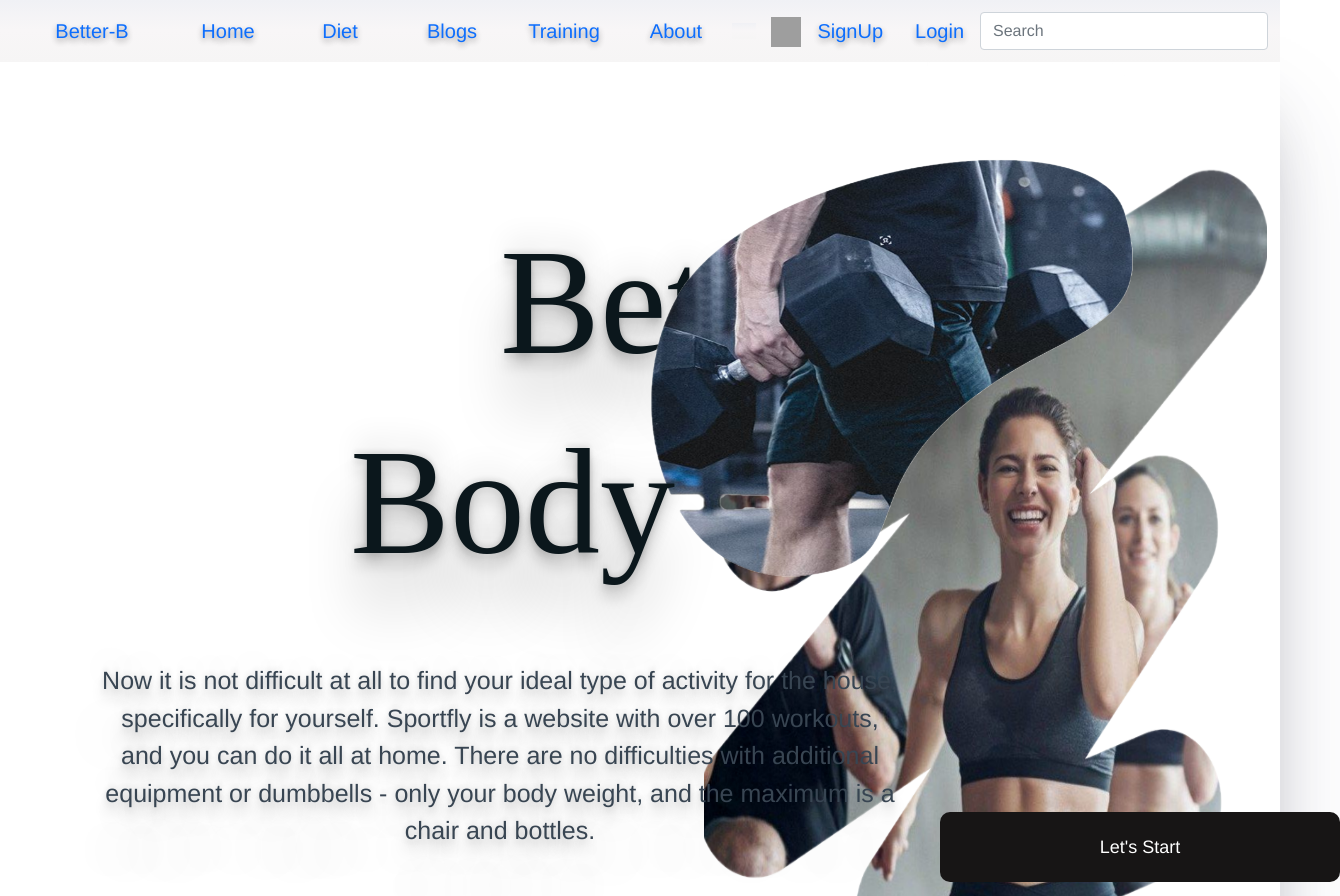
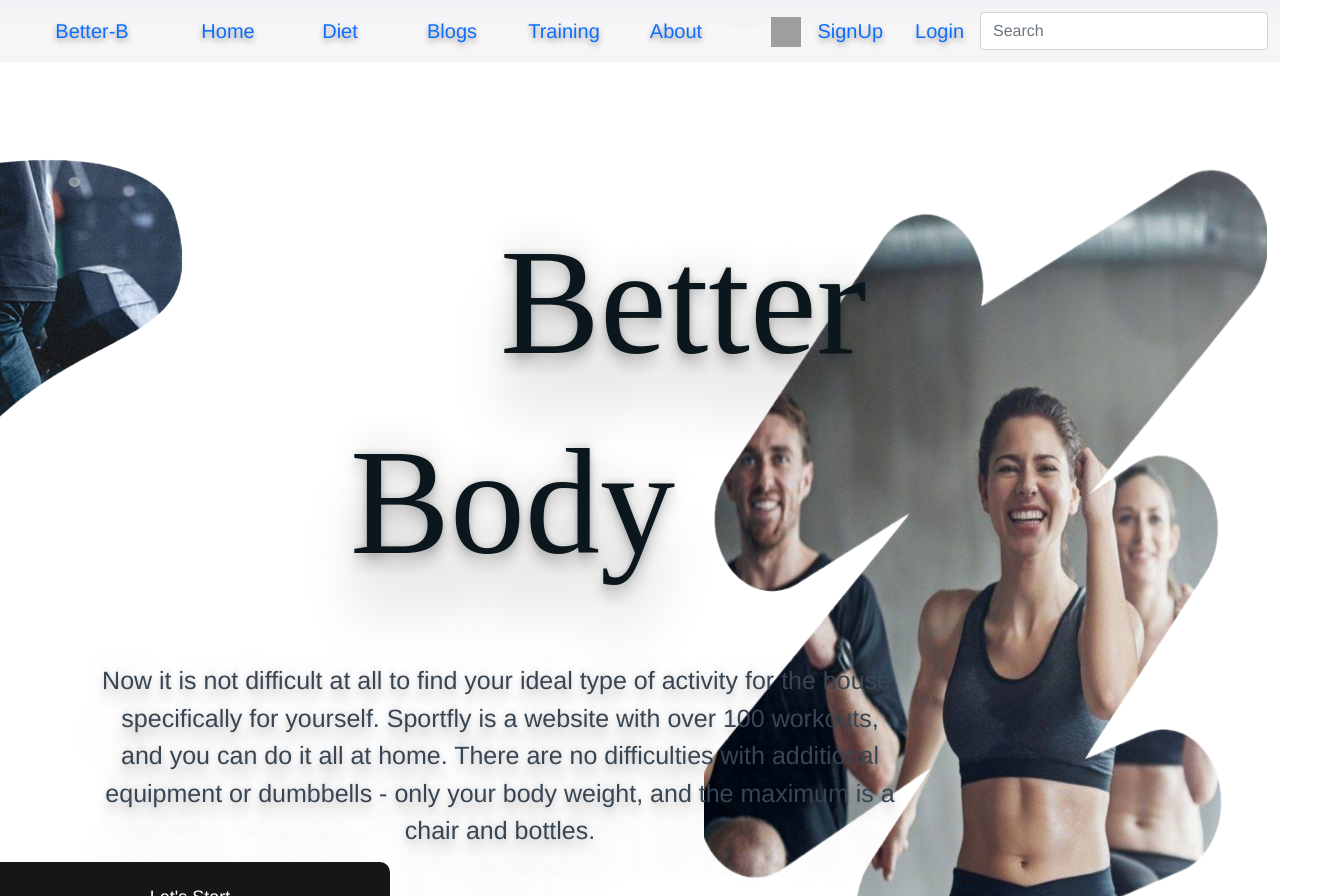
Before and after one commit to sho-better-B/BetterB, a Vue app: page / in a window 1280 px wide. Shown: the top 896 px of the page, 1340 px wide, since content can reach past the window. Built offline with nearby package versions, Linux system fonts and the light colour scheme; grey boxes are pictures that could not be loaded.

Commit message:
home page css

```diff
--- a/src/components/HelloWorld.vue
+++ b/src/components/HelloWorld.vue
@@ -67,6 +67,7 @@ margin-top:150px;
   height: 600px;
   position :absolute;
   padding: 0;
+  margin-left: -950px;
 }
 .titles{
 position: absolute;
@@ -113,8 +114,8 @@ text-shadow: rgba(0, 0, 0, 0.25) 0px 54px 55px, rgba(0, 0, 0, 0.12) 0px -12px 30
  font-weight: 500;
  color: white;
   position: absolute;
-  margin-top: 750px;
-margin-left: 300px;
+  margin-top: 800px;
+margin-left: -650px;
                 }
 
 /* footer */
```
